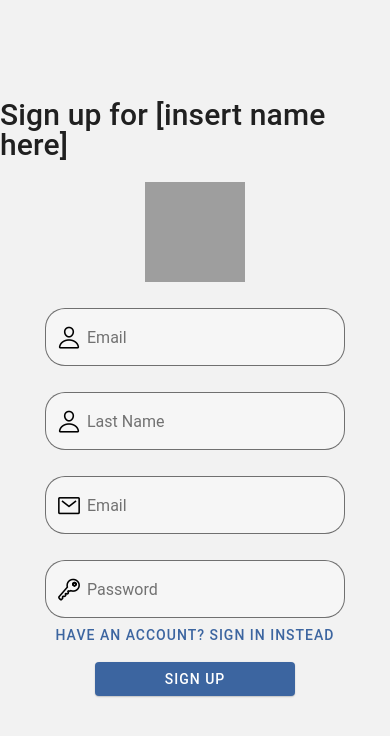
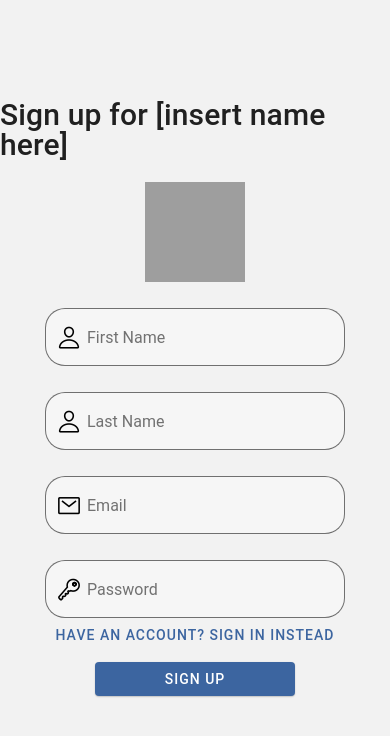
Before and after one commit to The-Coding-Kid/chat-app, a React Native app in the folder client/: screen / in a window 390 px wide. Both pictures are taken after a click on the button "NEED AN ACCOUNT? SIGN UP INSTEAD". Shown: the top 736 px of the page. Built offline with nearby package versions, Linux system fonts and the light colour scheme; grey boxes are pictures that could not be loaded.

Commit message:
i have no idea what even happened im committing after a long time

```diff
--- a/client/src/screens/SignUpScreen.jsx
+++ b/client/src/screens/SignUpScreen.jsx
@@ -37,13 +37,12 @@ const SignUpScreen = ({ navigation: { navigate } }) => {
           style={{ marginTop: 20, width: 300, alignSelf: "center" }}
           value={firstName}
           onChangeText={setFirstName}
-          keyboardType="email-address"
           left={
             <TextInput.Icon
               name={() => <Ionicons name="person-outline" size={25} />}
             />
           }
-          label={"Email"}
+          label={"First Name"}
           mode="outlined"
           theme={{
             roundness: 20,
```
